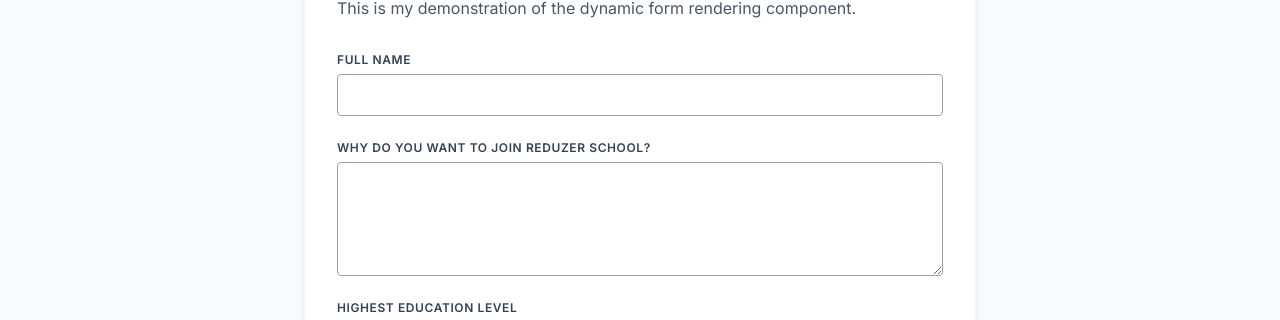
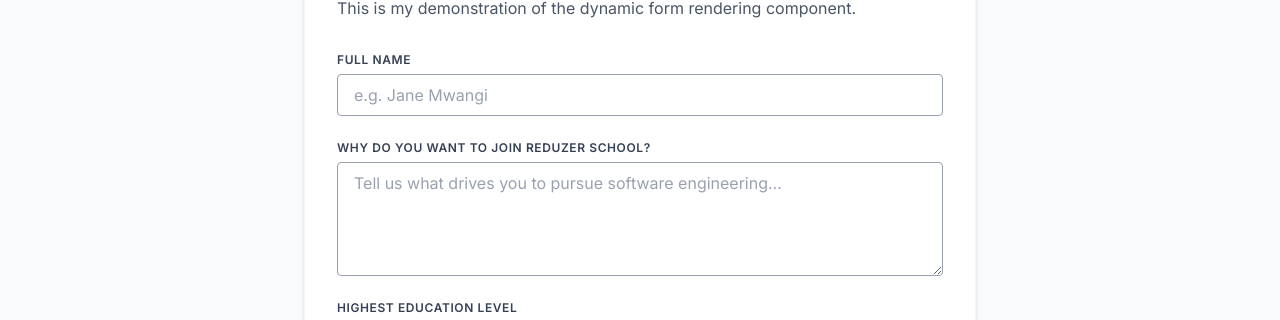
Before and after one commit to VIN9CENT/ReduzerSchool-FormRenderer, a Next.js app: page /apply/demo in a window 1280 px wide. Shown: the part 210-530 px from the top of the page. Built offline with nearby package versions, Linux system fonts and the light colour scheme; no server answers.

Commit message:
feat: add placeholder support to QuestionRenderer

```diff
--- a/src/app/apply/components/ui/QuestionRenderer.tsx
+++ b/src/app/apply/components/ui/QuestionRenderer.tsx
@@ -40,10 +40,9 @@ export const QuestionRenderer: React.FC<QuestionRendererProps> = ({
     return questions.every((q: Question) => validateField(answers[q.id], q.validation) === '');
   }, [answers, questions]);
 
-  // Autofill fix: override Chrome's blue background with inset box-shadow
   const inputBase = "w-full px-3 py-2.5 sm:px-4 sm:py-2 border rounded-sm outline-none transition-all focus:ring-1 focus:ring-red-600 focus:border-red-600 text-sm sm:text-base autofill:shadow-[inset_0_0_0px_1000px_white] autofill:[-webkit-text-fill-color:theme(colors.gray.900)]";
-  const inputNormal = "border-gray-400 text-gray-900 bg-white";
-  const inputError = "border-red-600 bg-red-50";
+  const inputNormal = "border-gray-400 text-gray-900 bg-white placeholder:text-gray-400";
+  const inputError = "border-red-600 bg-red-50 placeholder:text-gray-400";
 
   return (
     <form onSubmit={(e) => { e.preventDefault(); if (isFormValid) onSubmit(answers); }} className="space-y-5 sm:space-y-6">
@@ -64,6 +63,7 @@ export const QuestionRenderer: React.FC<QuestionRendererProps> = ({
               <input
                 id={q.id}
                 type="text"
+                placeholder={q.placeholder}
                 className={`${inputBase} ${fieldError ? inputError : inputNormal}`}
                 value={typeof val === 'string' ? val : ''}
                 onPaste={(e) => !allowPasting && e.preventDefault()}
@@ -75,6 +75,7 @@ export const QuestionRenderer: React.FC<QuestionRendererProps> = ({
               <textarea
                 id={q.id}
                 rows={4}
+                placeholder={q.placeholder}
                 className={`${inputBase} ${fieldError ? inputError : inputNormal}`}
                 value={typeof val === 'string' ? val : ''}
                 onPaste={(e) => !allowPasting && e.preventDefault()}
--- a/src/app/apply/demo/page.tsx
+++ b/src/app/apply/demo/page.tsx
@@ -6,19 +6,20 @@ import { Question } from '../validation/QuestionTypes';
 import Navbar from '@/components/Navbar';
 import Footer from '@/components/Footer';
 
-// Define the assignment's test questions
 const demoQuestions: Question[] = [
   {
     id: 'fullName',
     type: 'text',
     label: 'Full Name',
-    validation: { required: true, minLength: 2 }
+    placeholder: 'e.g. Jane Mwangi',
+    validation: { required: true, minLength: 2 },
   },
   {
     id: 'motivation',
     type: 'textarea',
     label: 'Why do you want to join Reduzer School?',
-    validation: { required: true, minLength: 10 }
+    placeholder: 'Tell us what drives you to pursue software engineering...',
+    validation: { required: true, minLength: 10 },
   },
   {
     id: 'educationLevel',
@@ -28,9 +29,9 @@ const demoQuestions: Question[] = [
       { label: 'High School', value: 'high_school' },
       { label: 'Undergraduate', value: 'undergraduate' },
       { label: 'Post-Graduate', value: 'graduate' },
-      { label: 'Self-Taught', value: 'self_taught' }
+      { label: 'Self-Taught', value: 'self_taught' },
     ],
-    validation: { required: true }
+    validation: { required: true },
   },
   {
     id: 'preferredTrack',
@@ -39,9 +40,9 @@ const demoQuestions: Question[] = [
     options: [
       { label: 'Frontend', value: 'frontend' },
       { label: 'Backend', value: 'backend' },
-      { label: 'Fullstack', value: 'fullstack' }
+      { label: 'Fullstack', value: 'fullstack' },
     ],
-    validation: { required: true }
+    validation: { required: true },
   },
   {
     id: 'skills',
@@ -51,10 +52,10 @@ const demoQuestions: Question[] = [
       { label: 'HTML', value: 'html' },
       { label: 'CSS', value: 'css' },
       { label: 'JavaScript', value: 'javascript' },
-      { label: 'TypeScript', value: 'typescript' }
+      { label: 'TypeScript', value: 'typescript' },
     ],
-    validation: { required: true }
-  }
+    validation: { required: true },
+  },
 ];
 
 export default function RendererDemoPage() {
@@ -81,7 +82,6 @@ export default function RendererDemoPage() {
             onSubmit={handleSubmission}
             allowPasting={false}
           />
-
         </div>
       </main>
 
--- a/src/app/apply/validation/QuestionTypes.ts
+++ b/src/app/apply/validation/QuestionTypes.ts
@@ -9,13 +9,14 @@ export interface ValidationRules {
   required?: boolean;
   minLength?: number;
   maxLength?: number;
-  pattern?: string; // Regex string
+  pattern?: string;
 }
 
 export interface Question {
   id: string;
   type: QuestionType;
   label: string;
+  placeholder?: string;
   options?: QuestionOption[];
   validation?: ValidationRules;
 }
```
